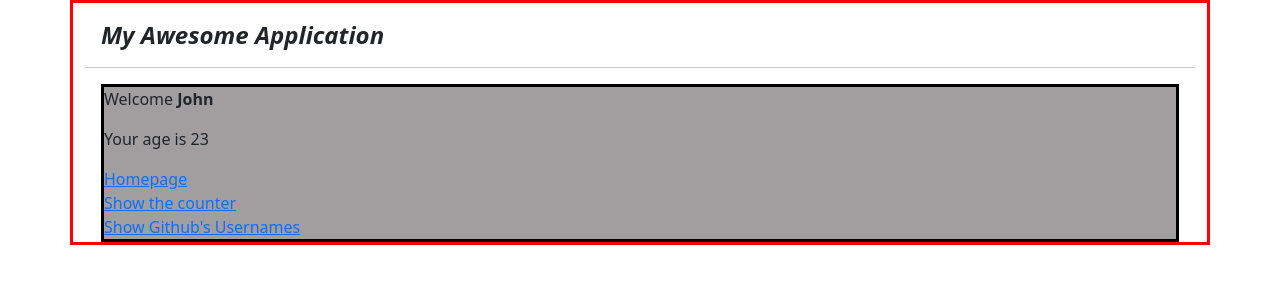
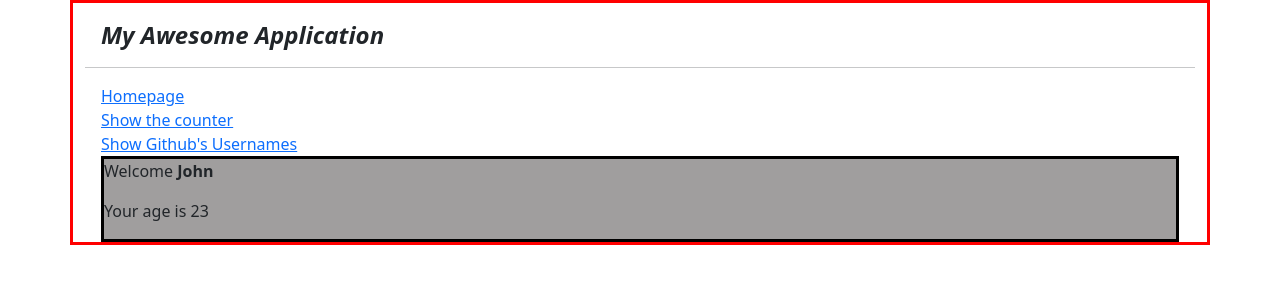
Before and after one commit to maxuel99/react-exercises, a React (Create React App) app: page / in a window 1280 px wide. Shown: the top 300 px of the page. Built offline with nearby package versions, Linux system fonts and the light colour scheme.

Commit message:
fix react-router-04

```diff
--- a/src/App.js
+++ b/src/App.js
@@ -88,7 +88,7 @@
 
 import { Container } from "./Container";
 import React from "react";
-import { Route, Routes } from "react-router-dom";
+import { Route, Routes, Link } from "react-router-dom";
 import { Welcome } from "./Welcome";
 import { Counter } from "./Counter";
 import ShowGithubUser from "./ShowGithubUser";
@@ -97,6 +97,11 @@ export function App() {
     return (
         <div>
             <Container title="My Awesome Application">
+                <Link className='mx-3' to="/">Homepage</Link>
+                <br />
+                <Link className='mx-3' to="/counter">Show the counter</Link>
+                <br />
+                <Link className='mx-3' to="users/:username">Show Github's Usernames</Link>
                 <Routes>
                     <Route path="/" element={<Welcome age="23" />} />
                     <Route path="/counter" element={<Counter />} />
--- a/src/Welcome.js
+++ b/src/Welcome.js
@@ -1,5 +1,4 @@
 import React from "react";
-import { Link } from "react-router-dom";
 import { Age } from "./Age";
 
 // export class Welcome extends React.Component {
@@ -31,11 +30,6 @@ export function Welcome(props) {
             <p>Welcome <strong>{name}</strong></p>
             {props.age && props.age > 18 && props.age < 65 && name === 'John' &&
             <Age age={props.age}/>}
-            <Link to="/">Homepage</Link>
-            <br />
-            <Link to="/counter">Show the counter</Link>
-            <br />
-            <Link to="users/:username">Show Github's Usernames</Link>
         </div>
      );
 }
```
